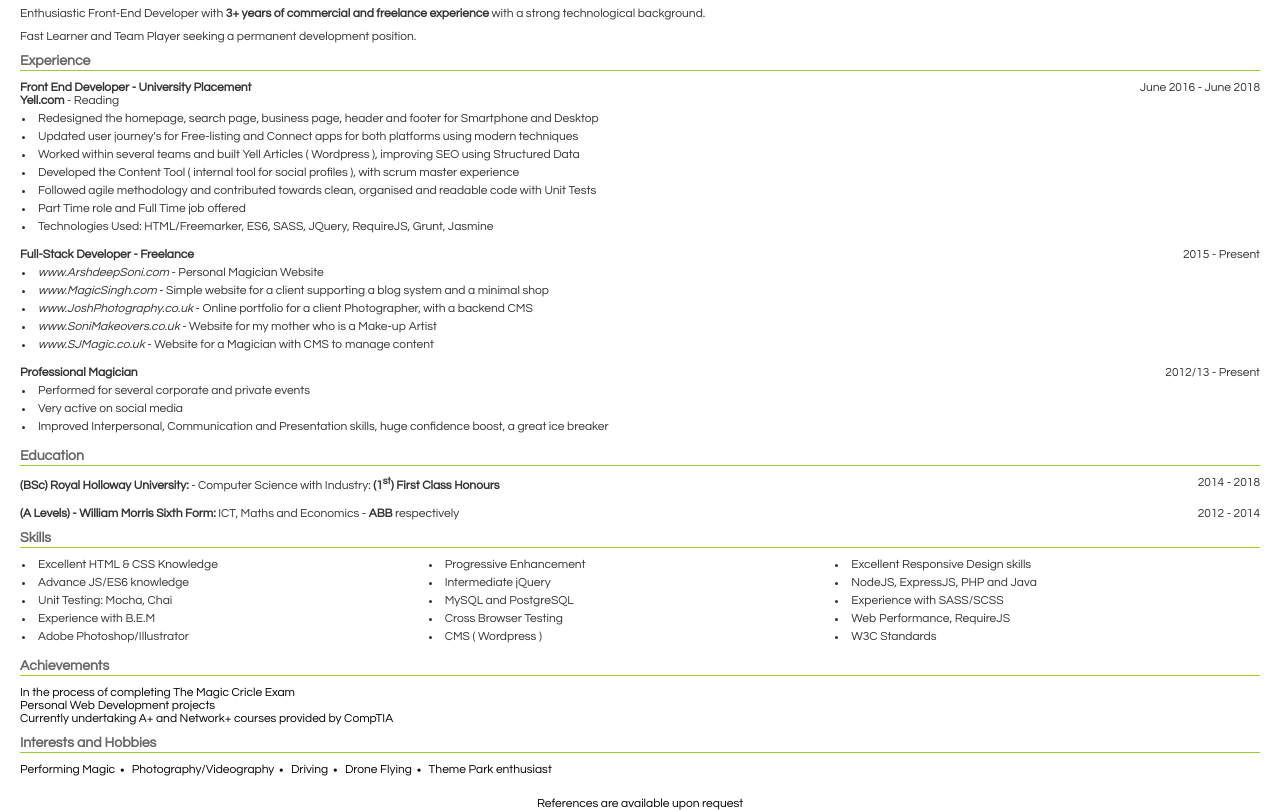
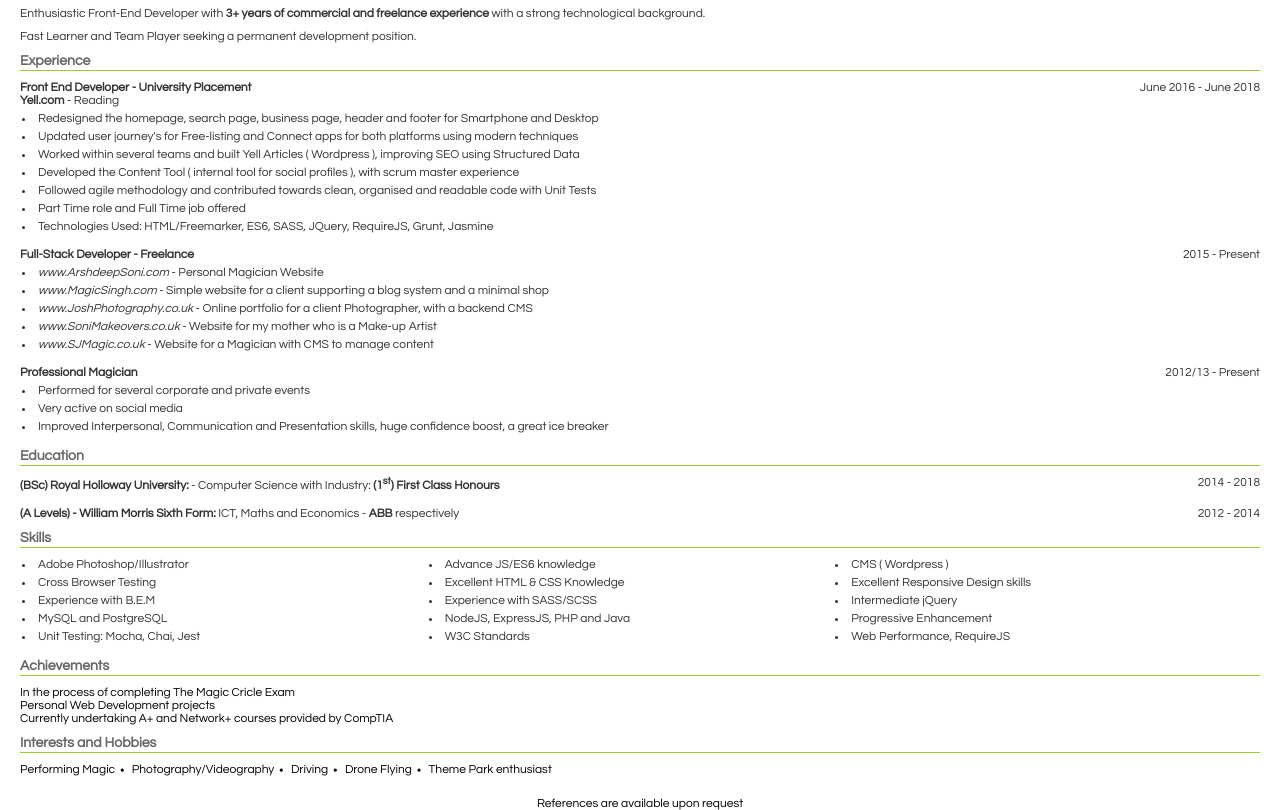
Before and after one commit to ArshSoni/cv, a plain HTML site: page index.html in a window 1280 px wide. Shown: the part 111-921 px from the top of the page. Drawn offline with Linux system fonts and the light colour scheme.

Commit message:
added sorting to skills

```diff
--- a/index.html
+++ b/index.html
@@ -132,7 +132,7 @@
           <li class="skills--item">Advance JS/ES6 knowledge</li>
           <li class="skills--item">Intermediate jQuery</li>
           <li class="skills--item">NodeJS, ExpressJS, PHP and Java</li>
-          <li class="skills--item">Unit Testing: Mocha, Chai</li>
+          <li class="skills--item">Unit Testing: Mocha, Chai, Jest</li>
           <li class="skills--item">MySQL and PostgreSQL</li>
           <li class="skills--item">Experience with SASS/SCSS</li>
           <li class="skills--item">Experience with B.E.M</li>
@@ -164,5 +164,12 @@
 
     <p class="references">References are available upon request</p>
   </div>
+
+  <script>
+    var skillList = document.getElementsByClassName('skills--list')[0];
+    var skillItems = [...skillList.querySelectorAll('.skills--item')]
+    skillItems.sort((a, b) => a.textContent.localeCompare(b.textContent))
+    skillItems.forEach(item => skillList.appendChild(item))
+  </script>
 </body>
 </html>
```
Also changed, not shown: 1 other file.
